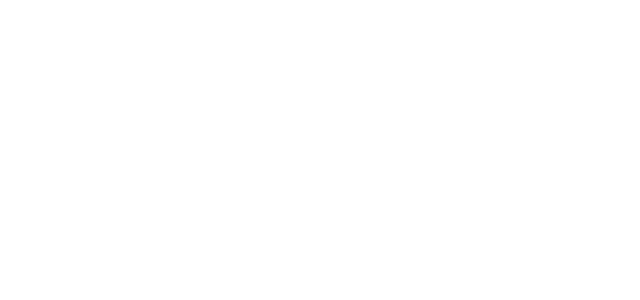
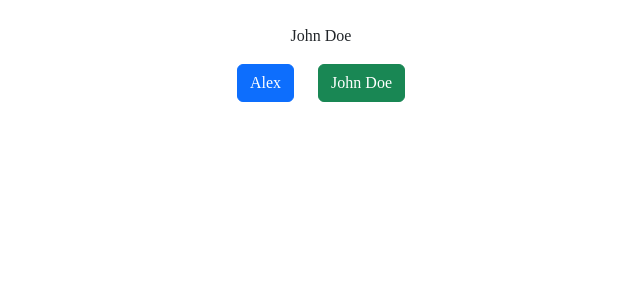
Before and after one commit to mern-trainer/Risin-Batch-ReactJS, a React (Vite) app: page /redux in a window 1280 px wide. Before the commit this address had no page. Shown: the top 300 px of the page, without its empty margins (319-959 px from the left). Built offline with nearby package versions, Linux system fonts and the light colour scheme; a web font is replaced by a local one.

Commit message:
react redux

```diff
--- a/package.json
+++ b/package.json
@@ -10,6 +10,7 @@
     "preview": "vite preview"
   },
   "dependencies": {
+    "@reduxjs/toolkit": "^2.5.0",
     "axios": "^1.7.9",
     "bootstrap": "^5.3.3",
     "formik": "^2.4.6",
@@ -18,6 +19,7 @@
     "react-dom": "^18.3.1",
     "react-hot-toast": "^2.4.1",
     "react-icons": "^5.4.0",
+    "react-redux": "^9.2.0",
     "react-router": "^7.1.1",
     "uuid": "^11.0.3",
     "yup": "^1.6.1"
--- a/src/App.jsx
+++ b/src/App.jsx
@@ -18,6 +18,7 @@
 import SingleProductPage from "./Pages/SingleProductPage"
 import FormPage from "./Pages/Form"
 import FormikPage from "./Pages/Formik"
+import ReduxPage from "./Pages/ReduxPage"
 
 // context api => Provide a way to pass data through the component tree without having to pass props down manually at every level
 // global state management
@@ -27,6 +28,7 @@
 
 // React Router => A set of components that allows you to navigate between different pages in a React application.
 
+// Redux ->
 const App = () => {
 
     // useNavigate => to navigate between pages
@@ -45,6 +47,7 @@
             <Route path="/params/:random_number?" Component={Params} />
             <Route path="/form" Component={FormPage} />
             <Route path="/formik" Component={FormikPage} />
+            <Route path="/redux" Component={ReduxPage} />
         </Routes>
     </BrowserRouter>
 }
--- /dev/null
+++ b/src/Pages/ReduxPage.jsx
@@ -0,0 +1,23 @@
+import { useDispatch, useSelector } from "react-redux"
+import { changeName } from "../Redux/name.slice"
+
+const ReduxPage = () => {
+
+    const { name } = useSelector((state) => state.name)
+
+    const dispatch = useDispatch()
+
+    const handleChange = (data) => {
+        dispatch(changeName(data))
+    }
+
+    return <div className="d-flex mt-4 flex-column gap-3 align-items-center">
+        <div>{name}</div>
+        <div className="d-flex gap-4">
+            <button onClick={() => handleChange("Alex")} className="btn btn-primary">Alex</button>
+            <button onClick={() => handleChange("John Doe")} className="btn btn-success">John Doe</button>
+        </div>
+    </div>
+}
+
+export default ReduxPage
--- /dev/null
+++ b/src/Redux/name.slice.js
@@ -0,0 +1,16 @@
+import { createSlice } from "@reduxjs/toolkit";// named import
+
+const nameSlice = createSlice({
+    name: "name",
+    initialState: {
+        name: "John Doe"
+    },
+    reducers: {
+        changeName: (state, action) => {
+            state.name = action.payload
+        }
+    }
+})
+
+export const { changeName } = nameSlice.actions
+export const { reducer: nameReducer } = nameSlice
--- /dev/null
+++ b/src/Redux/store.js
@@ -0,0 +1,8 @@
+import { configureStore } from "@reduxjs/toolkit"; // named import
+import { nameReducer } from "./name.slice";
+
+export const store = configureStore({
+    reducer: {
+        name: nameReducer
+    }
+})
--- a/src/main.jsx
+++ b/src/main.jsx
@@ -6,8 +6,11 @@
 import { TodoProvider } from "./Providers/TodoProvider"
 import { CartProvider } from "./Providers/CartProvider"
 import { Toaster } from "react-hot-toast";
+import { Provider } from "react-redux";
+import { store } from "./Redux/store";
 
 createRoot(document.getElementById("root")).render(
+    <Provider store={store}>
         <CounterProvider>
             <TodoProvider>
                 <CartProvider>
@@ -16,4 +19,5 @@
                 </CartProvider>
             </TodoProvider>
         </CounterProvider>
+   </Provider>
 )
```
Also changed, not shown: q.txt (added), 1 other file (tests, documents, lock files or other folders). Lines whose indentation alone changed are shown as unchanged.
